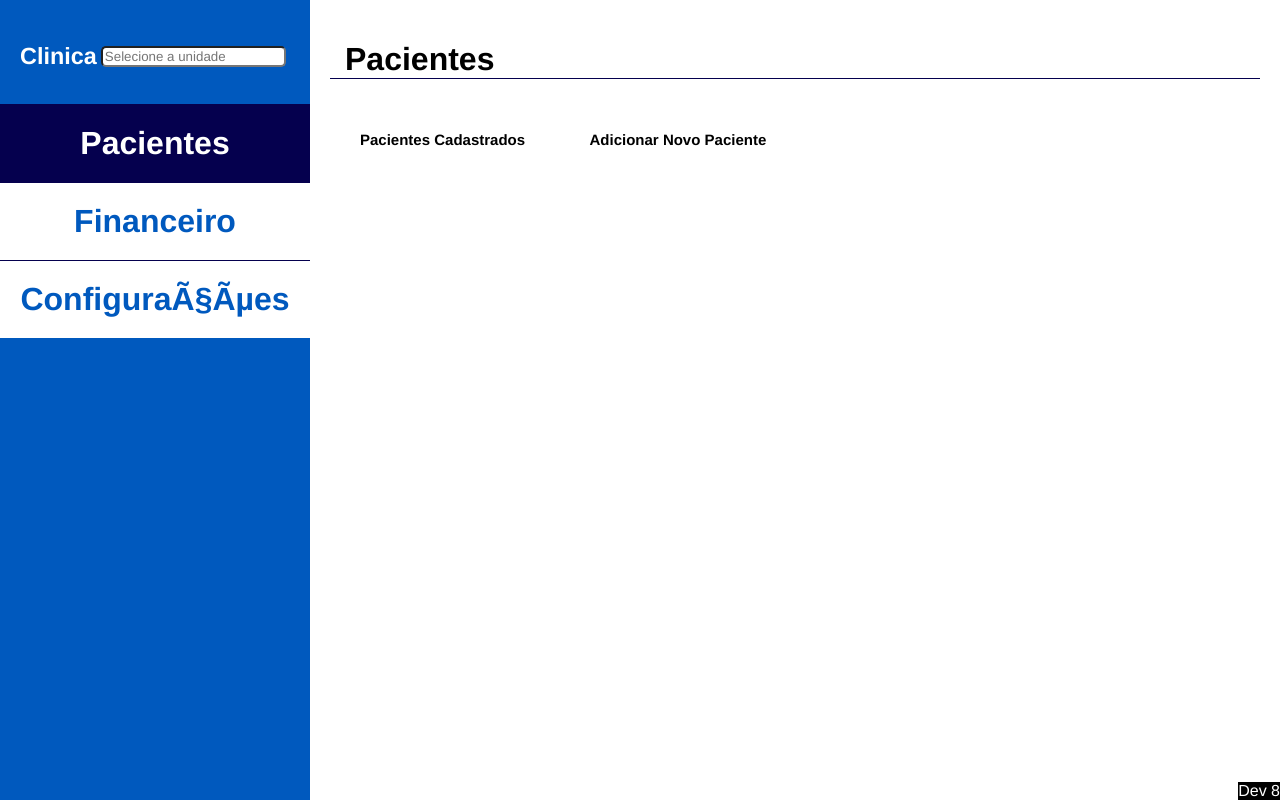
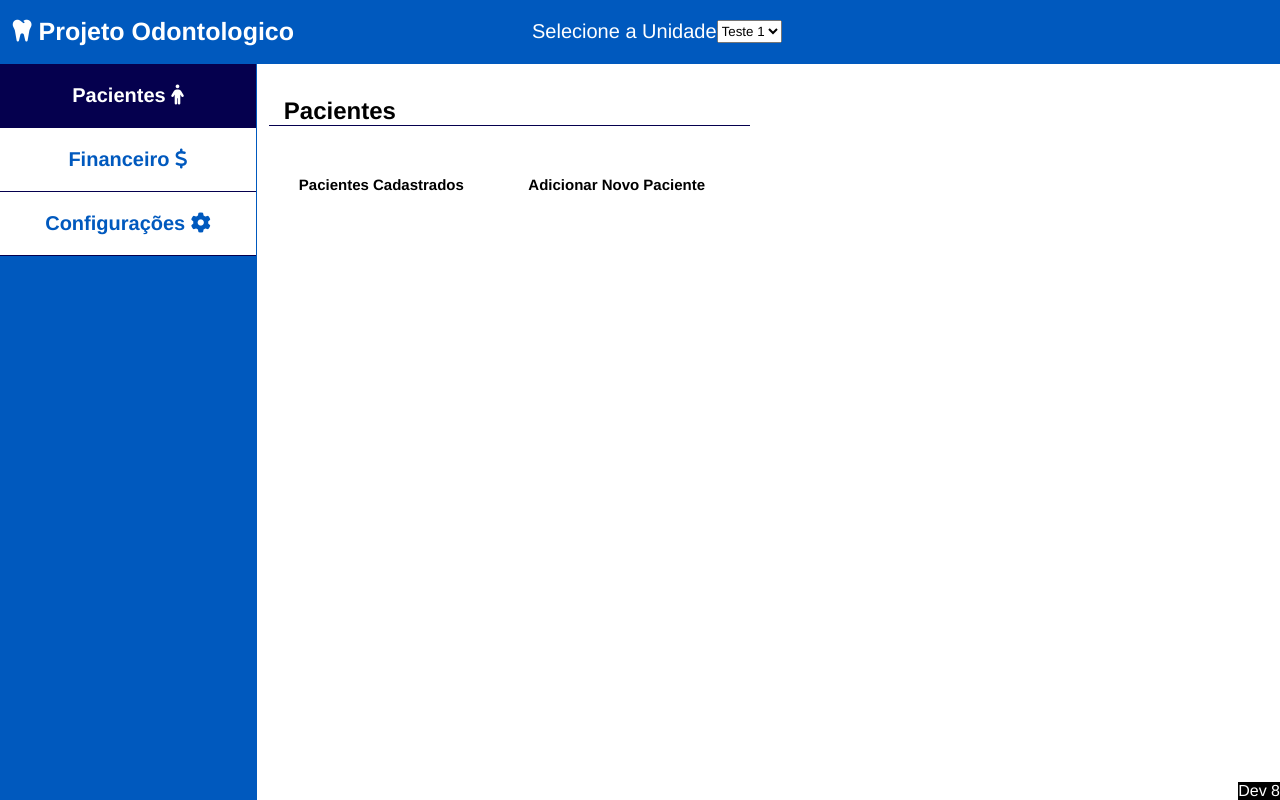
Before and after one commit to Octavio-Lima/gerenciador-de-unidades-odontologicas, a plain HTML site: page html/homepage.html in a window 1280 px wide. Drawn offline with Linux system fonts and the light colour scheme.

Commit message:
atualização do layout da pagina inicial

```diff
--- a/css/frontPage.css
+++ b/css/homepage.css
@@ -1,6 +1,10 @@
 /* Geral */
 * {
     font-family: helvetica;
+}
+
+button i {
+    pointer-events: none;
 }
 
 body {
@@ -10,17 +14,44 @@ body {
     background-color: #fff;
 }
 
-button i {
-    pointer-events: none;
+aside {
+    position: absolute;
+    background-color: #0059be;
+    border-right: #0059be solid 1px;
+    color: #fff;
+    width: 20%;
+    height: calc(100vh - 4rem);
+    margin-top: 4rem;
 }
 
-/* Barra de tarefa lateral */
+header {
+    display: flex;
+    font-size: large;
+    color: #fff;
+    background-color: #0059be;
+    width: 100%;
+    height: 4rem;
+}
 
-.sidebar-container {
-    background-color: #0059be;
-    color: #fff;
-    width: 25%;
-    height: 100vh;
+header h1 {
+    margin-left: 1%;
+    display: flexbox;
+    vertical-align: middle;
+    font-size: 25px;
+}
+
+.select-unit {
+    position: absolute;
+    left: 40%;
+    margin: 0 auto;
+}
+
+main{
+    margin: 1%;
+    left: 20%;
+    top: 4rem;
+    position: absolute;
+    flex: 75%;
 }
 
 
@@ -41,20 +72,19 @@ button i {
 .sidebar-button {
     background-color: #fff;
     text-align: center;
-    font-size: xx-large;
+    font-size: 20px;
     font-weight: bold;
     color: #0059be;
     width: 100%;
     margin: 0px;
     padding: 20px 20px;
     border: 0px;
-    border-top: solid 1px #05004e;
+    border-bottom: solid 1px #05004e;
 }
 
-.sidebar-button:hover{
+.sidebar-button:hover:not(.selected){
     transition: 0.05s;
-    border-inline: #05004e solid 10px;
-    border-left: #fff solid 10px;
+    background-color: #b5d4f7;
     /* color: #fff; */
 }
 
@@ -70,14 +100,10 @@ button i {
 
 /* asd */
 
-.work-container-page h1 {
+.work-container-page h2 {
     border-bottom: #05004e solid 1px;
     padding-left: 15px;
-}
-
-.work-container-page h3 {
-    margin-left: 15px;
-    font-size: 15px;
+    width: 100%;
 }
 
 
@@ -85,11 +111,6 @@ button i {
 
 .main-container {
     display: flex;
-}
-
-.work-container, a{
-    flex: 75%;
-    margin: 20px;
 }
 
 /* Usuário ativo no momento*/
@@ -124,6 +145,7 @@ button i {
 }
 
 .page-buttons:hover {
+    color: #fff;
     background-color: #0059be;
     border-radius: 5px;
 }
--- a/css/registerNewPatients.css
+++ b/css/registerNewPatients.css
@@ -3,14 +3,14 @@
 }
 
 body {
-    background-color: #fff;
+    background-color: #ddd;
     height: 100%;
 }
 
 .main-container {
     border-radius: 10px;
-    border: solid #aaa 1px;
-    background-color: #fff;
+    border: solid #05004e 1px;
+    background-color: #ddd;
     padding: 1%;
     position: relative;
     margin: auto auto;
@@ -18,7 +18,8 @@ body {
 }
 
 .main-container header {
-    border-bottom: 1px solid #aaa;
+    color: #272727;
+    border-bottom: 1px solid #05004e;
 }
 
 .main-container main {
@@ -42,7 +43,7 @@ body {
 
 /* Rodapé */
 .main-container footer {
-    border-top: 1px solid #aaa;
+    border-top: 1px solid #05004e;
     padding-top: 1%;
     position: absolute;
     bottom: 2%;
@@ -62,3 +63,8 @@ body {
     background-color: #05004e;
     transition: 0.1s;
 }
+
+#id-input {
+    pointer-events: none;
+    background-color: #aaa;
+}
--- a/html/telaPrincipal.html
+++ b/html/homepage.html
@@ -1,46 +1,58 @@
 <!DOCTYPE html>
 <html lang="pt-BR">
 <head>
-    <meta charset="ISO-8859-1">
+    <meta charset="UTF-8">
     <meta http-equiv="X-UA-Compatible" content="IE=edge">
     <meta name="viewport" content="width=device-width, initial-scale=1.0">
     <title>Sistema</title>
-    <link rel="stylesheet" href="../css/frontPage.css">
+    <link rel="stylesheet" href="../css/homepage.css">
     <script src="../js/mainPage.js" defer></script>
     <link rel="stylesheet" href="https://cdnjs.cloudflare.com/ajax/libs/font-awesome/6.2.0/css/all.min.css" integrity="sha512-xh6O/CkQoPOWDdYTDqeRdPCVd1SpvCA9XXcUnZS2FmJNp1coAFzvtCN9BmamE+4aHK8yyUHUSCcJHgXloTyT2A==" crossorigin="anonymous" referrerpolicy="no-referrer" />
 </head>
 <body>
     <div class="main-container">
-        <div class="sidebar-container">
+        <header>
+            <h1><i class="fa fa-tooth"></i> Projeto Odontologico</h1>
             <div class="select-unit">
+                <label for="units">Selecione a Unidade</label>
+                <select name="units" id="units">
+                    <option value="teste1">Teste 1</option>
+                    <option value="teste2">Teste 2</option>
+                    <option value="teste3">Teste 3</option>
+                    <option value="teste4">Teste 4</option>
+                </select>
+            </div>
+        </header>
+        <aside>
+            <!-- <div class="select-unit">
                 <h3>Clinica</h3>
                 <input type="text" class="unit-search-bar" placeholder="Selecione a unidade">
+            </div> -->
+            <div>
+                <button class="sidebar-button selected" id="0">Pacientes <i class="fa fa-person"></i></button>
+                <button class="sidebar-button" id="1">Financeiro <i class="fa fa-dollar"></i></button>
+                <button class="sidebar-button" id="2">Configurações <i class="fa fa-gear"></i></button>
             </div>
-            <div>
-                <button class="sidebar-button selected" id="0">Pacientes</button>
-                <button class="sidebar-button" id="1">Financeiro</button>
-                <button class="sidebar-button" id="2">Configurações</button>
-            </div>
-        </div>
-        <div class="work-container">
+        </aside>
+        <main class="work-container">
             <div class="work-container-page">
-                <h1>Pacientes</h1>
+                <h2>Pacientes</h2>
                 <button class="page-buttons">Pacientes Cadastrados</button>
                 <button class="page-buttons" onclick="window.location.href = 'registerNewPatients.html';">
                     Adicionar Novo Paciente
                 </button>
             </div>
             <div class="work-container-page hidden">
-                <h1>Financeiro</h1>
-                <h3>dinheiro entrando</h3>
-                <h3>dinheiro saindo</h3>
+                <h2>Financeiro</h2>
+                <button class="page-buttons">Dinheiro Entrando</button>
+                <button class="page-buttons">Dinheiro Saindo</button>
             </div>
             <div class="work-container-page hidden">
-                <h1>Configurações</h1>
+                <h2>Configurações</h2>
                 <button class="page-buttons" id="employees">Prestadores</button>
                 <button class="page-buttons">configurar unidade atual</button>
             </div>
-        </div>
+        </main>
     </div>
     <div class="logged-user">Dev 8</div>
 
```
Also changed, not shown: html/registerNewPatients.html (+3 -3 lines), index.html (+1 -1 lines).
